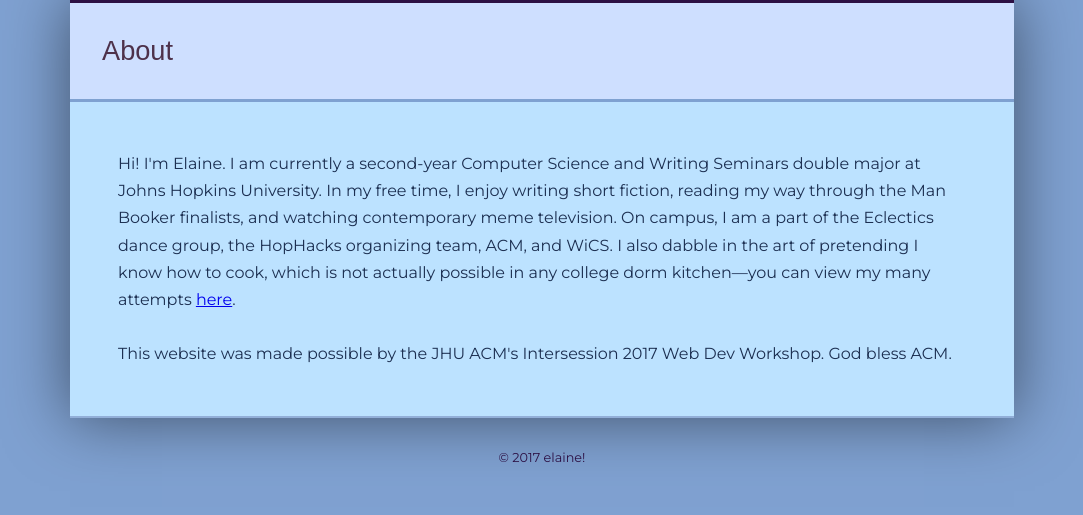
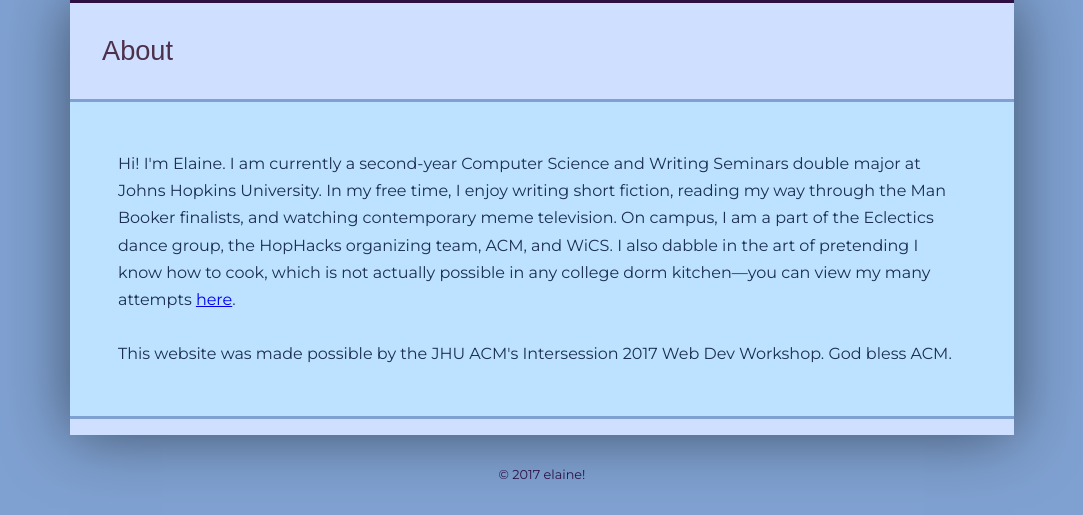
Before and after one commit to aevumcessi/aevumcessi.github.io, a Jekyll site: the page built from about.html, in a window 1280 px wide. Shown: the part 793-1308 px from the top of the page, without its empty margins (98-1181 px from the left). Built offline with Jekyll 4.4.1, drawn with Linux system fonts in a browser that asks for light colours; nearby versions of some CDN libraries; some web fonts are replaced.

Commit message:
Fixed content border

```diff
--- a/assets/main.scss
+++ b/assets/main.scss
@@ -104,6 +104,7 @@ body {
   background: $fg-color;
   border-top: 3px solid $highlight-color;
   box-shadow: 0 0 60px 0 rgba(0, 0, 0, .5);
+  padding-bottom: 1rem;
 }
 
 .content-header {
@@ -123,7 +124,7 @@ body {
 .content-body {
   background: $fg-inverted-color;
   border-top: 3px solid $bg-color;
-  border-bottom: 2px solid lighten($bg-color, 5);
+  border-bottom: 3px solid $bg-color;
   padding: 3rem;
   font: normal 1rem/1.7rem 'Montserrat', sans-serif;
   color: $fg-text-color;
```
